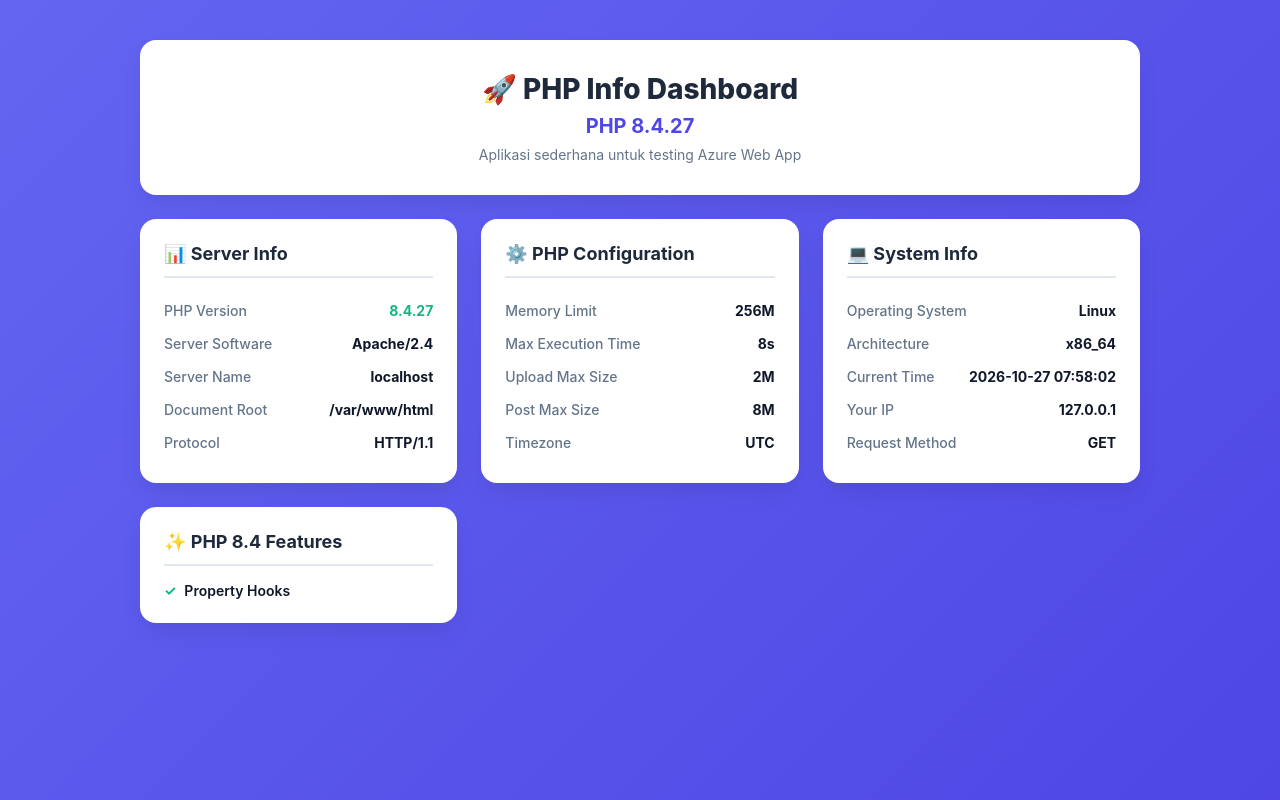
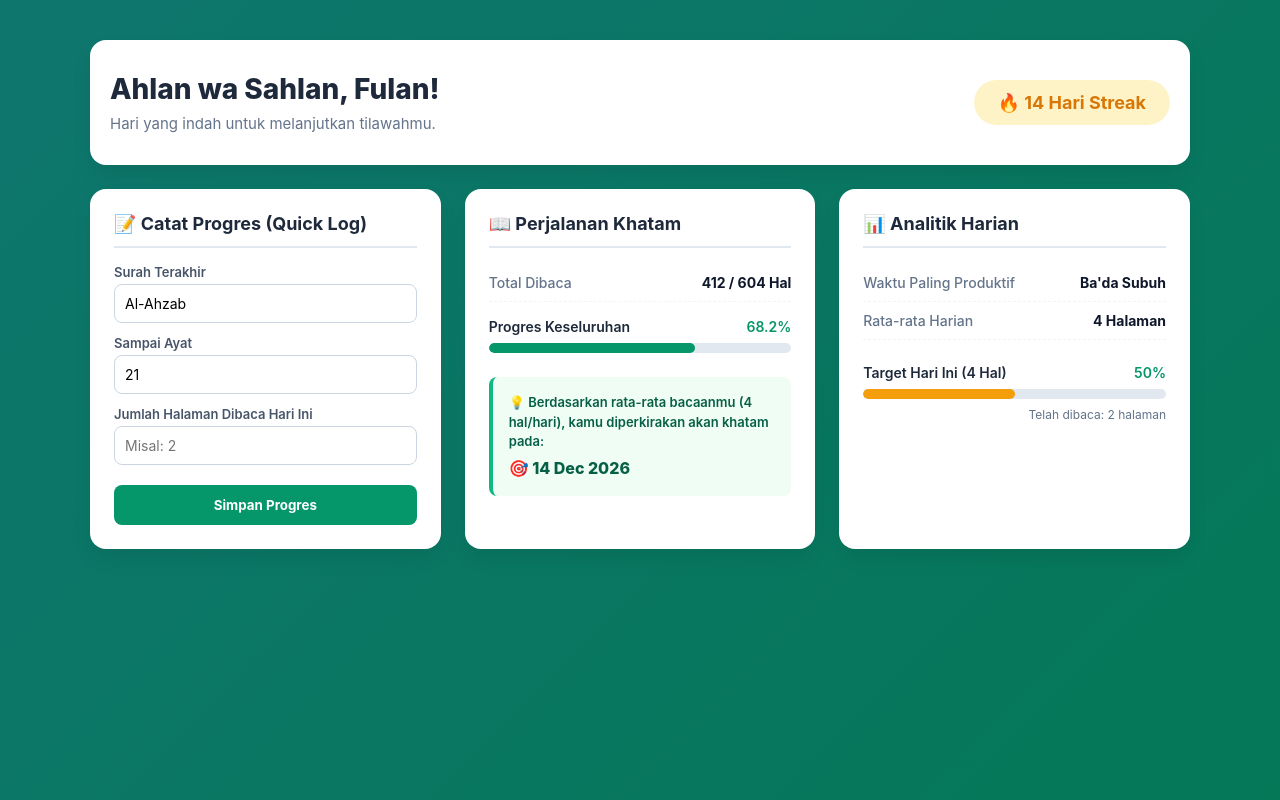
Before and after one commit to dimassrayy/my_project, a PHP site: page / in a window 1280 px wide. Run offline with PHP 8.4, Linux system fonts and the light colour scheme.

Commit message:
Update PHP dashboard with new analytics features

```diff
--- a/index.php
+++ b/index.php
@@ -1,32 +1,48 @@
 <?php
-// Pengaturan waktu
-date_default_timezone_set('UTC');
+// Pengaturan zona waktu
+date_default_timezone_set('Asia/Jakarta');
 
-// Mengambil info server & PHP secara dinamis
-$phpVersion = phpversion();
-$serverSoftware = $_SERVER['SERVER_SOFTWARE'] ?? 'Unknown';
-$serverName = $_SERVER['SERVER_NAME'] ?? 'localhost';
-$documentRoot = $_SERVER['DOCUMENT_ROOT'] ?? '/home/site/wwwroot';
-$protocol = $_SERVER['SERVER_PROTOCOL'] ?? 'HTTP/1.1';
+// =========================================================================
+// SIMULASI DATA (Nantinya data ini diambil dari Database MySQL)
+// =========================================================================
+$namaPengguna = "Fulan";
+$streakHariIni = 14; // Streak berturut-turut membaca
+$waktuProduktif = "Ba'da Subuh";
 
-$memoryLimit = ini_get('memory_limit');
-$maxExecutionTime = ini_get('max_execution_time') . 's';
-$uploadMaxSize = ini_get('upload_max_filesize');
-$postMaxSize = ini_get('post_max_size');
-$timezone = date_default_timezone_get();
+// Data progres bacaan
+$totalHalamanQuran = 604;
+$halamanSudahDibaca = 412; // Posisi saat ini
+$rataRataHalamanPerHari = 4; // Berdasarkan histori pengguna
 
-$operatingSystem = PHP_OS_FAMILY;
-$architecture = php_uname('m');
-$currentTime = date('Y-m-d H:i:s');
-$clientIP = $_SERVER['REMOTE_ADDR'] ?? '127.0.0.1';
-$requestMethod = $_SERVER['REQUEST_METHOD'] ?? 'GET';
+// Data hari ini
+$surahTerakhir = "Al-Ahzab";
+$ayatTerakhir = 21;
+$targetHarian = 4; // Halaman
+$terbacaHariIni = 2; // Halaman
+
+// =========================================================================
+// LOGIKA PERHITUNGAN ANALITIK
+// =========================================================================
+
+// 1. Hitung persentase khatam keseluruhan
+$persentaseKhatam = round(($halamanSudahDibaca / $totalHalamanQuran) * 100, 1);
+
+// 2. Hitung estimasi hari menuju khatam
+$sisaHalaman = $totalHalamanQuran - $halamanSudahDibaca;
+$estimasiHari = ($rataRataHalamanPerHari > 0) ? ceil($sisaHalaman / $rataRataHalamanPerHari) : 0;
+$estimasiTanggalKhatam = date('d M Y', strtotime("+$estimasiHari days"));
+
+// 3. Persentase target harian
+$persentaseHarian = ($terbacaHariIni / $targetHarian) * 100;
+if ($persentaseHarian > 100) $persentaseHarian = 100;
+
 ?>
 <!DOCTYPE html>
 <html lang="id">
 <head>
     <meta charset="UTF-8">
     <meta name="viewport" content="width=device-width, initial-scale=1.0">
-    <title>PHP Info Dashboard</title>
+    <title>Mutaba'ah Yaumiyah Analytics</title>
     <style>
         * {
             box-sizing: border-box;
@@ -36,8 +52,9 @@ $requestMethod = $_SERVER['REQUEST_METHOD'] ?? 'GET';
         }
 
         body {
-            background-color: #6366f1;
-            background: linear-gradient(135deg, #6366f1 0%, #4f46e5 100%);
+            /* Tema Hijau Islami Modern */
+            background-color: #0f766e;
+            background: linear-gradient(135deg, #0f766e 0%, #047857 100%);
             min-height: 100vh;
             padding: 40px 20px;
             display: flex;
@@ -46,7 +63,7 @@ $requestMethod = $_SERVER['REQUEST_METHOD'] ?? 'GET';
         }
 
         .container {
-            max-width: 1000px;
+            max-width: 1100px;
             width: 100%;
             display: flex;
             flex-direction: column;
@@ -60,29 +77,35 @@ $requestMethod = $_SERVER['REQUEST_METHOD'] ?? 'GET';
             padding: 32px 20px;
             text-align: center;
             box-shadow: 0 10px 25px -5px rgba(0, 0, 0, 0.1);
+            display: flex;
+            justify-content: space-between;
+            align-items: center;
         }
+
+        .header-text { text-align: left; }
 
         .header-title {
             font-size: 28px;
             font-weight: 800;
             color: #1e293b;
-            display: flex;
-            align-items: center;
-            justify-content: center;
-            gap: 10px;
-            margin-bottom: 8px;
-        }
-
-        .header-subtitle {
-            font-size: 20px;
-            font-weight: 700;
-            color: #4f46e5;
             margin-bottom: 8px;
         }
 
         .header-desc {
-            font-size: 14px;
+            font-size: 15px;
             color: #64748b;
+        }
+
+        .streak-badge {
+            background-color: #fef3c7;
+            color: #d97706;
+            padding: 12px 24px;
+            border-radius: 999px;
+            font-weight: 700;
+            font-size: 18px;
+            display: flex;
+            align-items: center;
+            gap: 8px;
         }
 
         /* Grid Layout */
@@ -93,12 +116,12 @@ $requestMethod = $_SERVER['REQUEST_METHOD'] ?? 'GET';
         }
 
         @media (max-width: 900px) {
-            .grid {
-                grid-template-columns: 1fr;
-            }
+            .grid { grid-template-columns: 1fr; }
+            .header-card { flex-direction: column; gap: 16px; text-align: center; }
+            .header-text { text-align: center; }
         }
 
-        /* Section Cards */
+        /* Cards */
         .card {
             background-color: #ffffff;
             border-radius: 16px;
@@ -122,143 +145,171 @@ $requestMethod = $_SERVER['REQUEST_METHOD'] ?? 'GET';
             display: flex;
             justify-content: space-between;
             align-items: center;
-            padding: 8px 0;
+            padding: 10px 0;
             font-size: 14px;
+            border-bottom: 1px dashed #f1f5f9;
+        }
+        .info-row:last-child { border-bottom: none; }
+
+        .info-label { color: #64748b; font-weight: 500; }
+        .info-value { color: #0f172a; font-weight: 700; text-align: right; }
+        .highlight { color: #059669; }
+
+        /* Progress Bar */
+        .progress-wrapper { margin-top: 16px; }
+        .progress-header {
+            display: flex;
+            justify-content: space-between;
+            font-size: 14px;
+            font-weight: 600;
+            margin-bottom: 8px;
+            color: #1e293b;
+        }
+        .progress-container {
+            width: 100%;
+            background-color: #e2e8f0;
+            border-radius: 999px;
+            height: 10px;
+            overflow: hidden;
+        }
+        .progress-bar {
+            height: 100%;
+            background-color: #059669;
+            border-radius: 999px;
+            transition: width 1s ease-in-out;
         }
 
-        .info-label {
-            color: #64748b;
-            font-weight: 500;
+        /* Form Quick Log */
+        .form-group {
+            margin-bottom: 12px;
         }
-
-        .info-value {
-            color: #0f172a;
+        .form-group label {
+            display: block;
+            font-size: 13px;
+            font-weight: 600;
+            color: #475569;
+            margin-bottom: 4px;
+        }
+        .form-group input, .form-group select {
+            width: 100%;
+            padding: 10px;
+            border: 1px solid #cbd5e1;
+            border-radius: 8px;
+            font-size: 14px;
+            outline: none;
+            transition: border-color 0.2s;
+        }
+        .form-group input:focus, .form-group select:focus {
+            border-color: #059669;
+        }
+        .btn-submit {
+            width: 100%;
+            background-color: #059669;
+            color: white;
+            border: none;
+            padding: 12px;
+            border-radius: 8px;
             font-weight: 700;
-            text-align: right;
-            word-break: break-all;
+            cursor: pointer;
+            transition: background-color 0.2s;
+            margin-top: 8px;
         }
-
-        .info-value.highlight {
-            color: #10b981;
-        }
-
-        /* Features List */
-        .feature-list {
-            list-style: none;
-            padding: 0;
-        }
-
-        .feature-item {
-            display: flex;
-            align-items: center;
-            gap: 8px;
-            color: #0f172a;
-            font-weight: 600;
-            font-size: 14px;
-        }
-
-        .feature-item span {
-            color: #10b981;
-            font-weight: bold;
+        .btn-submit:hover {
+            background-color: #047857;
         }
     </style>
 </head>
 <body>
 
 <div class="container">
-    <!-- Header -->
+    <!-- Header: Menampilkan Sambutan & Streak -->
     <div class="header-card">
-        <h1 class="header-title">🚀 PHP Info Dashboard</h1>
-        <div class="header-subtitle">PHP <?php echo htmlspecialchars($phpVersion); ?></div>
-        <p class="header-desc">Aplikasi sederhana untuk testing Azure Web App</p>
+        <div class="header-text">
+            <h1 class="header-title">Ahlan wa Sahlan, <?php echo htmlspecialchars($namaPengguna); ?>!</h1>
+            <p class="header-desc">Hari yang indah untuk melanjutkan tilawahmu.</p>
+        </div>
+        <div class="streak-badge">
+            🔥 <?php echo $streakHariIni; ?> Hari Streak
+        </div>
     </div>
 
-    <!-- 3 Column Info Cards -->
+    <!-- 3 Column Cards -->
     <div class="grid">
-        <!-- Server Info -->
+
+        <!-- Card 1: Form Pencatatan Cepat (Quick Log) -->
         <div class="card">
-            <h2 class="card-title">📊 Server Info</h2>
+            <h2 class="card-title">📝 Catat Progres (Quick Log)</h2>
+            <form action="#" method="POST">
+                <div class="form-group">
+                    <label>Surah Terakhir</label>
+                    <input type="text" name="surah" value="<?php echo htmlspecialchars($surahTerakhir); ?>" required>
+                </div>
+                <div class="form-group">
+                    <label>Sampai Ayat</label>
+                    <input type="number" name="ayat" value="<?php echo htmlspecialchars($ayatTerakhir); ?>" required>
+                </div>
+                <div class="form-group">
+                    <label>Jumlah Halaman Dibaca Hari Ini</label>
+                    <input type="number" name="halaman" placeholder="Misal: 2" required>
+                </div>
+                <button type="submit" class="btn-submit">Simpan Progres</button>
+            </form>
+        </div>
+
+        <!-- Card 2: Progres Khatam & Estimasi -->
+        <div class="card">
+            <h2 class="card-title">📖 Perjalanan Khatam</h2>
             <div class="info-row">
-                <span class="info-label">PHP Version</span>
-                <span class="info-value highlight"><?php echo htmlspecialchars($phpVersion); ?></span>
+                <span class="info-label">Total Dibaca</span>
+                <span class="info-value"><?php echo $halamanSudahDibaca; ?> / <?php echo $totalHalamanQuran; ?> Hal</span>
             </div>
-            <div class="info-row">
-                <span class="info-label">Server Software</span>
-                <span class="info-value"><?php echo htmlspecialchars($serverSoftware); ?></span>
+
+            <div class="progress-wrapper">
+                <div class="progress-header">
+                    <span>Progres Keseluruhan</span>
+                    <span class="highlight"><?php echo $persentaseKhatam; ?>%</span>
+                </div>
+                <div class="progress-container">
+                    <div class="progress-bar" style="width: <?php echo $persentaseKhatam; ?>%;"></div>
+                </div>
             </div>
-            <div class="info-row">
-                <span class="info-label">Server Name</span>
-                <span class="info-value"><?php echo htmlspecialchars($serverName); ?></span>
-            </div>
-            <div class="info-row">
-                <span class="info-label">Document Root</span>
-                <span class="info-value"><?php echo htmlspecialchars($documentRoot); ?></span>
-            </div>
-            <div class="info-row">
-                <span class="info-label">Protocol</span>
-                <span class="info-value"><?php echo htmlspecialchars($protocol); ?></span>
+
+            <div style="margin-top: 24px; padding: 16px; background-color: #f0fdf4; border-radius: 8px; border-left: 4px solid #10b981;">
+                <p style="font-size: 13px; color: #065f46; font-weight: 600; line-height: 1.5;">
+                    💡 Berdasarkan rata-rata bacaanmu (<?php echo $rataRataHalamanPerHari; ?> hal/hari), kamu diperkirakan akan khatam pada:<br>
+                    <span style="font-size: 16px; font-weight: 800; display: block; margin-top: 4px;">🎯 <?php echo $estimasiTanggalKhatam; ?></span>
+                </p>
             </div>
         </div>
 
-        <!-- PHP Configuration -->
+        <!-- Card 3: Analitik Harian -->
         <div class="card">
-            <h2 class="card-title">⚙️ PHP Configuration</h2>
+            <h2 class="card-title">📊 Analitik Harian</h2>
+
             <div class="info-row">
-                <span class="info-label">Memory Limit</span>
-                <span class="info-value"><?php echo htmlspecialchars($memoryLimit); ?></span>
+                <span class="info-label">Waktu Paling Produktif</span>
+                <span class="info-value"><?php echo htmlspecialchars($waktuProduktif); ?></span>
             </div>
             <div class="info-row">
-                <span class="info-label">Max Execution Time</span>
-                <span class="info-value"><?php echo htmlspecialchars($maxExecutionTime); ?></span>
+                <span class="info-label">Rata-rata Harian</span>
+                <span class="info-value"><?php echo $rataRataHalamanPerHari; ?> Halaman</span>
             </div>
-            <div class="info-row">
-                <span class="info-label">Upload Max Size</span>
-                <span class="info-value"><?php echo htmlspecialchars($uploadMaxSize); ?></span>
-            </div>
-            <div class="info-row">
-                <span class="info-label">Post Max Size</span>
-                <span class="info-value"><?php echo htmlspecialchars($postMaxSize); ?></span>
-            </div>
-            <div class="info-row">
-                <span class="info-label">Timezone</span>
-                <span class="info-value"><?php echo htmlspecialchars($timezone); ?></span>
+
+            <div class="progress-wrapper" style="margin-top: 24px;">
+                <div class="progress-header">
+                    <span>Target Hari Ini (<?php echo $targetHarian; ?> Hal)</span>
+                    <span class="highlight"><?php echo $persentaseHarian; ?>%</span>
+                </div>
+                <div class="progress-container">
+                    <!-- Progress bar harian -->
+                    <div class="progress-bar" style="width: <?php echo $persentaseHarian; ?>%; background-color: <?php echo ($persentaseHarian >= 100) ? '#10b981' : '#f59e0b'; ?>;"></div>
+                </div>
+                <p style="font-size: 12px; color: #64748b; margin-top: 8px; text-align: right;">
+                    Telah dibaca: <?php echo $terbacaHariIni; ?> halaman
+                </p>
             </div>
         </div>
 
-        <!-- System Info -->
-        <div class="card">
-            <h2 class="card-title">💻 System Info</h2>
-            <div class="info-row">
-                <span class="info-label">Operating System</span>
-                <span class="info-value"><?php echo htmlspecialchars($operatingSystem); ?></span>
-            </div>
-            <div class="info-row">
-                <span class="info-label">Architecture</span>
-                <span class="info-value"><?php echo htmlspecialchars($architecture); ?></span>
-            </div>
-            <div class="info-row">
-                <span class="info-label">Current Time</span>
-                <span class="info-value"><?php echo htmlspecialchars($currentTime); ?></span>
-            </div>
-            <div class="info-row">
-                <span class="info-label">Your IP</span>
-                <span class="info-value"><?php echo htmlspecialchars($clientIP); ?></span>
-            </div>
-            <div class="info-row">
-                <span class="info-label">Request Method</span>
-                <span class="info-value"><?php echo htmlspecialchars($requestMethod); ?></span>
-            </div>
-        </div>
-    </div>
-
-    <!-- Bottom Features Card -->
-    <div class="grid">
-        <div class="card">
-            <h2 class="card-title">✨ PHP <?php echo explode('.', $phpVersion)[0] . '.' . explode('.', $phpVersion)[1]; ?> Features</h2>
-            <ul class="feature-list">
-                <li class="feature-item"><span>✓</span> Property Hooks</li>
-            </ul>
-        </div>
     </div>
 </div>
 
```
